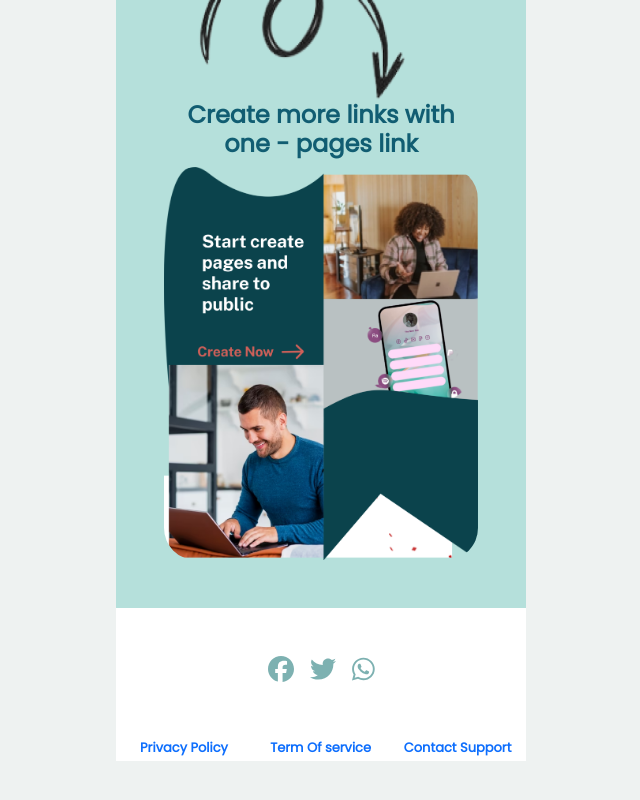
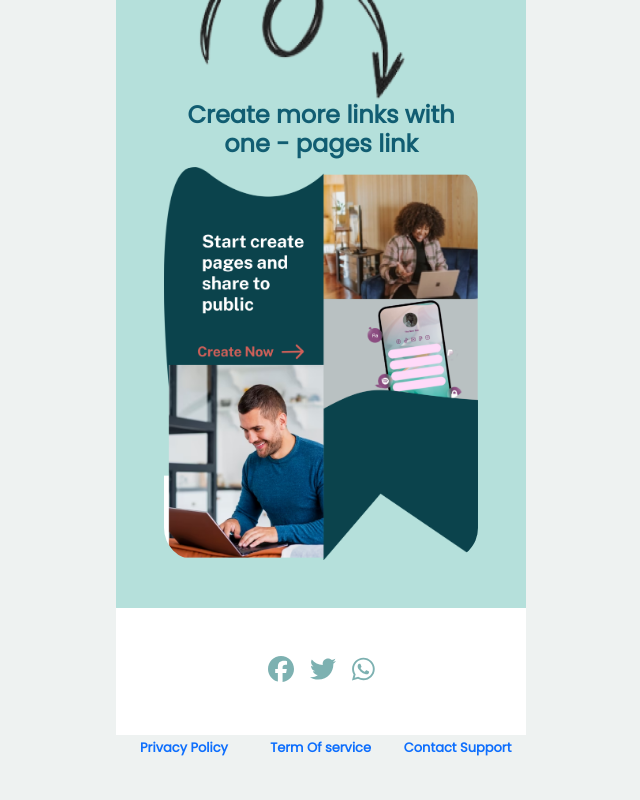
Before and after one commit to LaurentiusKevin/linkshare, a Next.js app: page / in a window 1280 px wide. Shown: the part 218-1018 px from the top of the page, without its empty margins (319-959 px from the left). Built offline with nearby package versions, Linux system fonts and the light colour scheme.

Commit message:
fixing index homepage

```diff
--- a/src/pages/index.jsx
+++ b/src/pages/index.jsx
@@ -87,7 +87,7 @@ export default function IndexPage() {
               />
               </Link>
         </div>
-        <div className="bg-white text-center">
+        <div className="bg-gray text-center">
             <table>
               <tr>
                 <td width={150}>
```
Also changed, not shown: public/images/framework/home-illustration.png.
